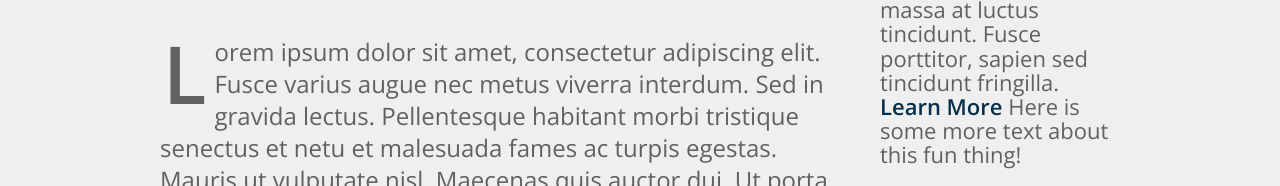
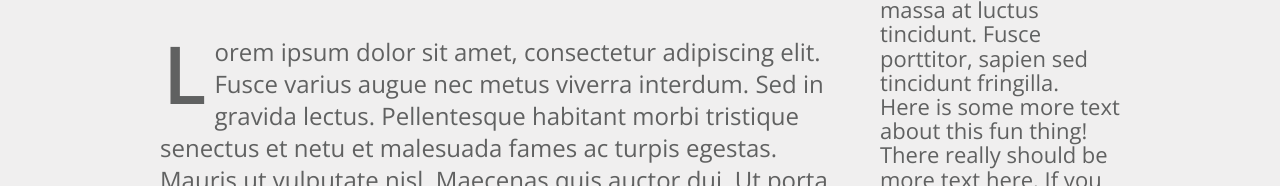
Before and after one commit to jbyyny/Assignment-4, a plain HTML site: page index.html in a window 1280 px wide. Both pictures are taken after a click on the link "Learn More". Shown: the part 614-800 px from the top of the page. Drawn offline with nearby package versions, Linux system fonts and the light colour scheme.

Commit message:
last changes for assignment

```diff
--- a/index.html
+++ b/index.html
@@ -60,7 +60,7 @@
 					</ul>
 					<h3>About Relaxr</h3>
 					<p>Proin sed justo vel sapien varius auctor. Proin scelerisque massa at luctus tincidunt. Fusce porttitor, sapien sed tincidunt fringilla.<br>
-					<a href="#" class="learnmore">Learn More</a> <span class="hide" id="learnmoretext">Here is some more text about this fun thing!</p>
+					<a href="#" class="learnmore">Learn More</a> <span class="hide" id="learnmoretext">Here is some more text about this fun thing! There really should be more text here. If you are going to make a user click, it should be for more than just one line!</p>
 					<img src="images/ad-unit.png" alt="Ad Unit">
 				</aside>
 			</div>
--- a/js/index.js
+++ b/js/index.js
@@ -48,7 +48,8 @@ function collapseReadMore2(event){
 $('.learnmore').click(expandLearn);
 function expandLearn(){
 	event.preventDefault();
-	$("#learnmoretext").slideToggle();
+	$("#learnmoretext").slideDown();
+	$('.learnmore').addClass('hide');
 }
 
 
```
